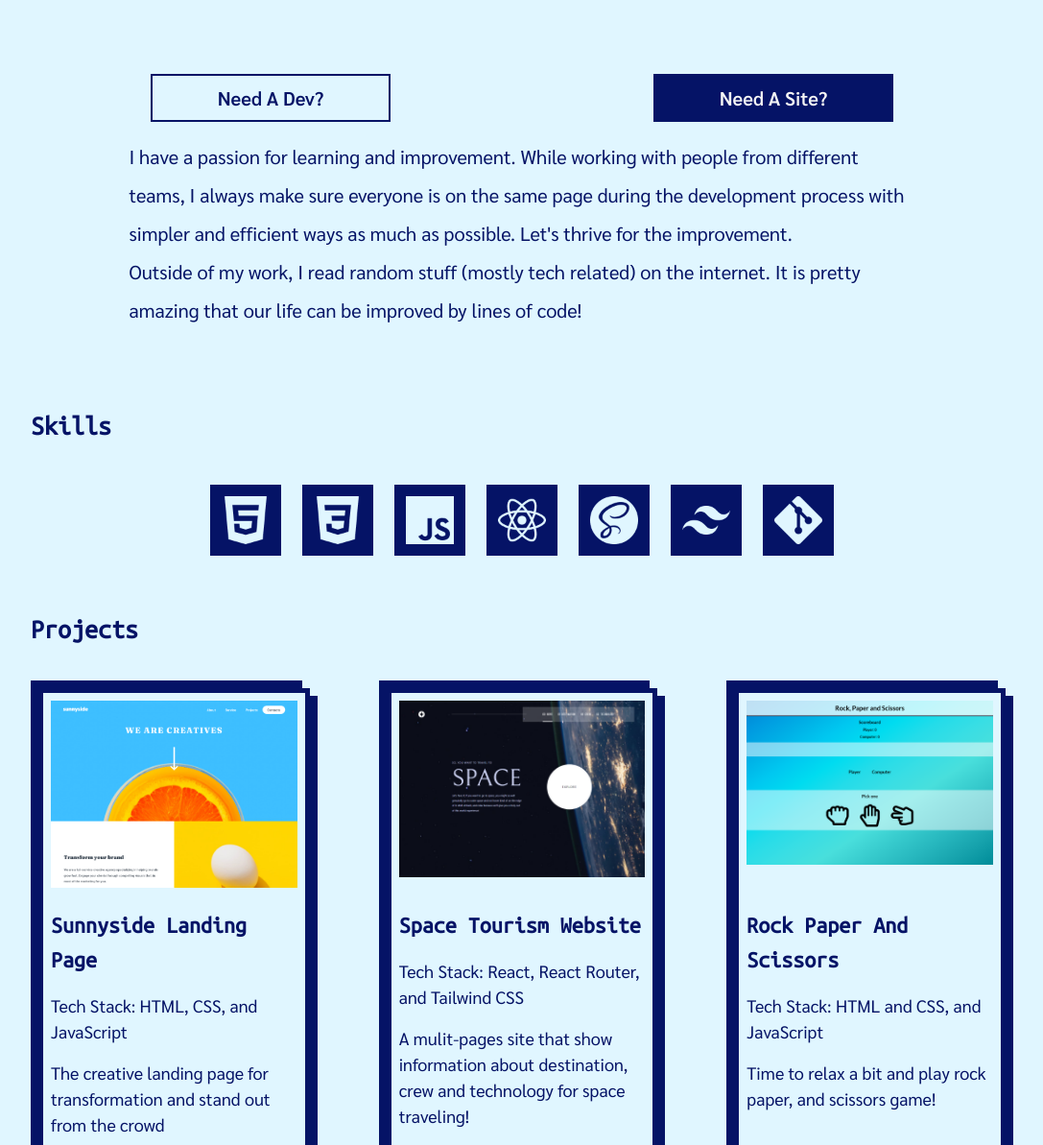
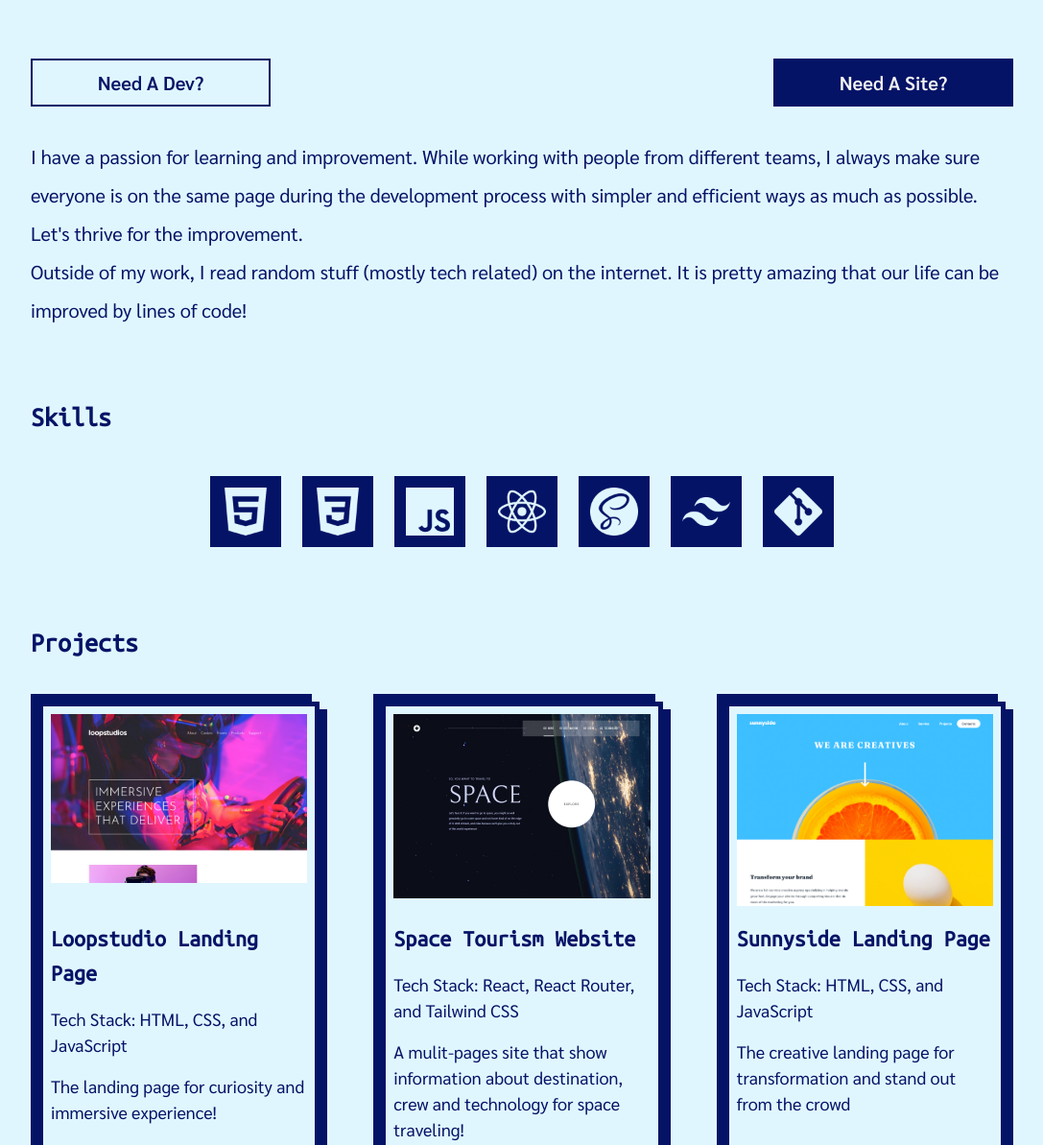
Before and after one commit to victoriacheng15/portfolio-2022, a website: page index.html in a window 1280 px wide. Shown: the part 512-1705 px from the top of the page at 96% size, without its empty margins (96-1183 px from the left). Drawn offline with Linux system fonts and the light colour scheme.

Commit message:
fix layout and projects section, remove project images

```diff
--- a/index.html
+++ b/index.html
@@ -90,7 +90,15 @@
       </section>
       <section id="projects" data-projects>
         <h2>projects</h2>
-        <div data-showcase class="showcase"></div>
+        <div data-showcase class="showcase">
+          <article class="card">
+            <div class="project-image">
+              <a href="https://github.com/victoriacheng15" target="_blank" rel="noreferrer"><img src="" alt="check out my github"></a>
+            </div>
+            <h3>Interested in seeing more?</h3>
+            <p>Checkout my GitHub!</p>
+          </article>
+        </div>
       </section>
       <section id="contact" data-contact>
         <h2>let's connect!</h2>
@@ -98,8 +106,7 @@
           <section class="contact-left">
             <p>Thank you for your time and visit!</p>
             <p>
-              I am currently accepting new freelance clients and interesting
-              project opportunties
+              I am currently accepting new freelance clients!
             </p>
             <p>You can also check out my social medias below!</p>
             <aside><ul data-socials></ul></aside>
--- a/info.json
+++ b/info.json
@@ -41,12 +41,6 @@
       "description": "A mulit-pages site that show information about destination, crew and technology for space traveling!"
     },
     {
-      "name": "rock paper and scissors",
-      "live": "https://victoriacheng15.github.io/top-rock-paper-scissors/",
-      "techStack": "HTML and CSS, and JavaScript",
-      "description": "Time to relax a bit and play rock paper, and scissors game!"
-    },
-    {
       "name": "loopstudio landing page",
       "live": "https://victoriacheng15.github.io/frontend-mentor-challenges/loopstudios-landing-page/",
       "techStack": "HTML, CSS, and JavaScript",
--- a/script.js
+++ b/script.js
@@ -1,18 +1,15 @@
-// const navHeight = document.querySelector('nav .container');
-// const height = navHeight.getBoundingClientRect();
-// console.log(height.height);
-
 const buttons = document.querySelectorAll('.buttons button');
 const devContent = document.querySelector('[data-dev]');
 const serviceContent = document.querySelector('[data-service]');
 
 // get heights of dev and service content
 const setHeight = () => {
-  const devOrService = document.querySelector('.need');
+  const need = document.querySelector('.need');
   const devHeight = devContent.getBoundingClientRect().height;
   const serviceHeight = serviceContent.getBoundingClientRect().height;
-  const totalHeight = devHeight > serviceHeight ? devHeight : serviceHeight;
-  devOrService.style.height = `${totalHeight}px`;
+  need.style.height = `${
+    devHeight > serviceHeight ? devHeight : serviceHeight
+  }px`;
 };
 // setHeight eventlistners
 window.addEventListener('DOMContentLoaded', setHeight);
@@ -29,6 +26,7 @@ const showContent = (button) => {
   const isDevBtn = button.textContent.includes('dev');
   isDevBtn ? toggleContent(contents) : toggleContent(contents);
 };
+
 // dev or service buttons event listener
 buttons.forEach((button) =>
   button.addEventListener('click', () => {
@@ -39,10 +37,20 @@ buttons.forEach((button) =>
 );
 // end of show dev or service content
 
-// create elements
+// helpers
 const createElement = (tag) => document.createElement(tag);
+const setAttributes = (element, attributes) => {
+  for (const key in attributes) {
+    element.setAttribute(key, attributes[key]);
+  }
+};
 const imagePath = (type, name) =>
   `./images/${type}/${name.split(' ').join('-')}.png`;
+
+const nav = document.querySelector('nav .container');
+const navHeight = nav.getBoundingClientRect().height;
+const h2s = [...document.querySelectorAll('h2')];
+h2s.forEach((header) => (header.style.paddingTop = `${navHeight + 16}px`));
 
 // create nav links
 const navbar = (info) => {
@@ -67,8 +75,10 @@ const skillList = (info) => {
     const icon = createElement('div');
     icon.classList.add('icon');
     const image = createElement('img');
-    image.setAttribute('src', imagePath('skills', skill));
-    image.setAttribute('alt', skill);
+    setAttributes(image, {
+      src: imagePath('skills', skill),
+      alt: skill,
+    });
     icon.appendChild(image);
     skillContainer.appendChild(icon);
   });
@@ -81,10 +91,14 @@ const socialList = (info) => {
   socials.forEach((social) => {
     const li = createElement('li');
     li.classList.add('social-link');
+
     const a = createElement('a');
-    a.setAttribute('href', social.address);
-    a.setAttribute('target', '_blank');
-    a.setAttribute('rel', 'noreferrer');
+    setAttributes(a, {
+      href: social.address,
+      target: '_blank',
+      rel: 'noreferrer',
+    });
+
     const i = createElement('i');
     i.classList.add('fa-brands', social.name);
     a.appendChild(i);
@@ -102,15 +116,20 @@ const createProjectCard = (info) => {
 
     const projectDiv = createElement('div');
     projectDiv.classList.add('project-image');
+
     const projectLink = createElement('a');
-    projectLink.setAttribute('href', project.live);
-    projectLink.setAttribute('target', '_blank');
-    projectLink.setAttribute('rel', 'noreferrer');
+    setAttributes(projectLink, {
+      href: project.live,
+      target: '_blank',
+      rel: 'noreferrer',
+    });
     projectDiv.appendChild(projectLink);
 
     const projectImage = createElement('img');
-    projectImage.setAttribute('src', imagePath('projects', project.name));
-    projectImage.setAttribute('alt', project.name);
+    setAttributes(projectImage, {
+      src: imagePath('projects', project.name),
+      alt: project.name,
+    });
     projectLink.appendChild(projectImage);
 
     const h3 = createElement('h3');
@@ -125,10 +144,11 @@ const createProjectCard = (info) => {
     const sectionArr = [projectDiv, h3, pTech, pDesc];
     sectionArr.forEach((element) => card.appendChild(element));
 
-    showcase.appendChild(card);
+    showcase.insertAdjacentElement('afterbegin', card);
   });
 };
 
+// start of form
 const handleSubmit = (e) => {
   e.preventDefault();
   const myForm = document.querySelector('.contact-form');
@@ -140,10 +160,11 @@ const handleSubmit = (e) => {
   })
     .then(() => console.log('Form successfully submitted'))
     .catch((error) => console.log(error));
-    myForm.reset()
+  myForm.reset();
 };
-
-document.querySelector('form').addEventListener('submit', handleSubmit);
+const form = document.querySelector('form');
+form.addEventListener('submit', handleSubmit);
+// end of form
 
 // show current year in the footer
 function currentYear() {
--- a/style.css
+++ b/style.css
@@ -189,7 +189,7 @@ nav ul li,
 
 /*  header */
 header {
-  padding-top: 4rem;
+  padding-top: 3rem;
 }
 
 header > .container,
@@ -252,14 +252,14 @@ code {
   display: flex;
   flex-direction: column;
   justify-content: space-between;
-  gap: 1rem;
+  gap: 2rem;
 }
 
 .buttons {
   display: flex;
-  justify-content: space-around;
+  justify-content: space-between;
   align-items: center;
-  gap: 1.5rem;
+  gap: 2rem;
 }
 
 .buttons button {
@@ -280,7 +280,7 @@ code {
 section[data-dev],
 section[data-service] {
   position: absolute;
-  width: 80%;
+  width: 100%;
   left: 50%;
   transform: translateX(-50%);
   transition: var(--standard-transition);
@@ -320,10 +320,10 @@ aside ul {
 
 /* main */
 main {
-  padding-block: 5rem;
+  padding-block-end: 3rem;
   display: flex;
   flex-direction: column;
-  gap: 3rem;
+  /* gap: 3rem; */
 }
 
 /*  for skill icons */
@@ -360,7 +360,7 @@ main {
   display: grid;
   grid-template-columns: repeat(auto-fit, minmax(280px, 1fr));
   justify-content: center;
-  gap: 5rem;
+  gap: 4rem;
 }
 
 /*  projects - card style */
```
Also changed, not shown: images/projects/blogr-landing-page.png (deleted), images/projects/rock-paper-and-scissors.png (deleted), images/projects/tip-calculator-app.png (deleted).
